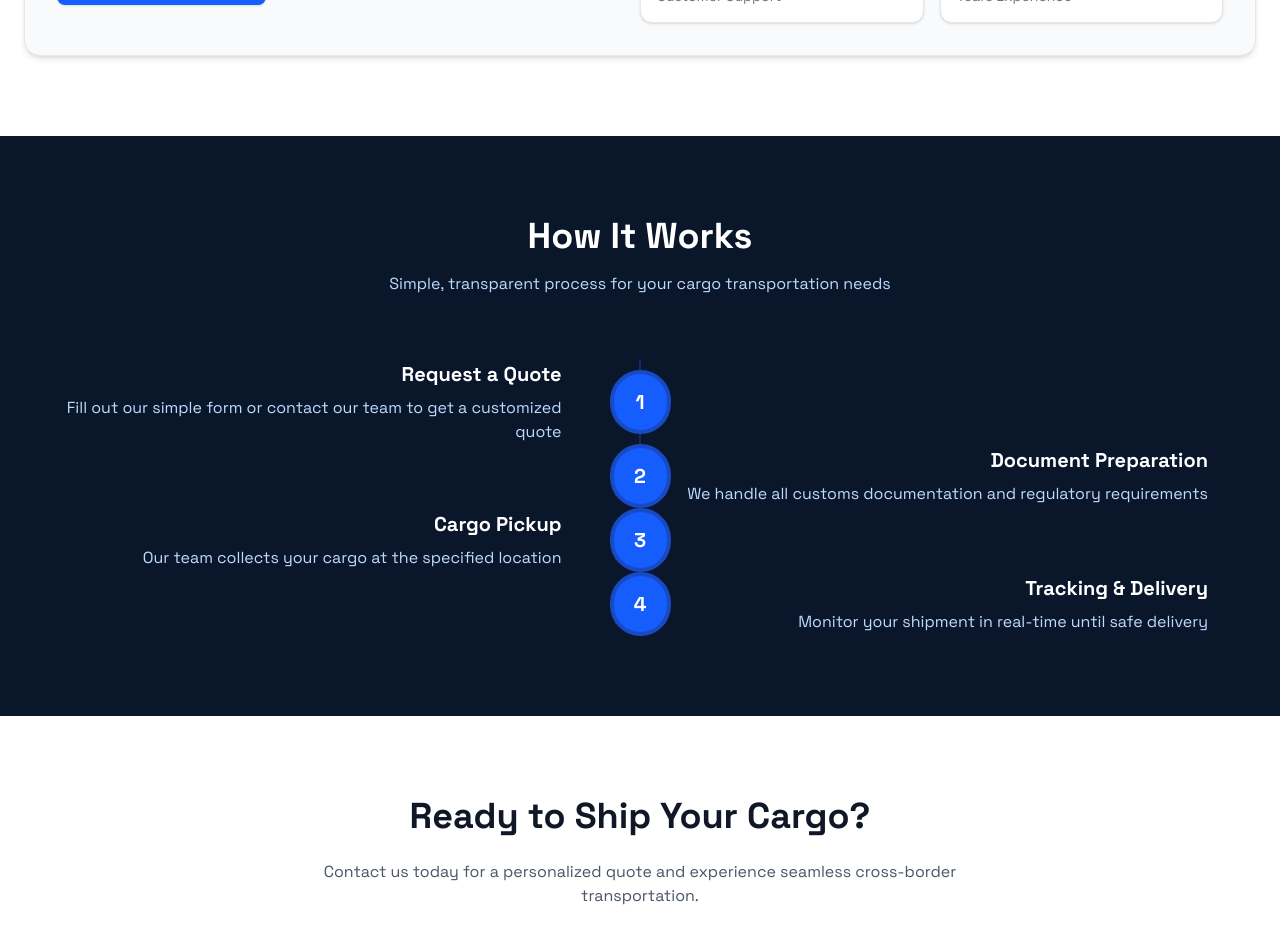
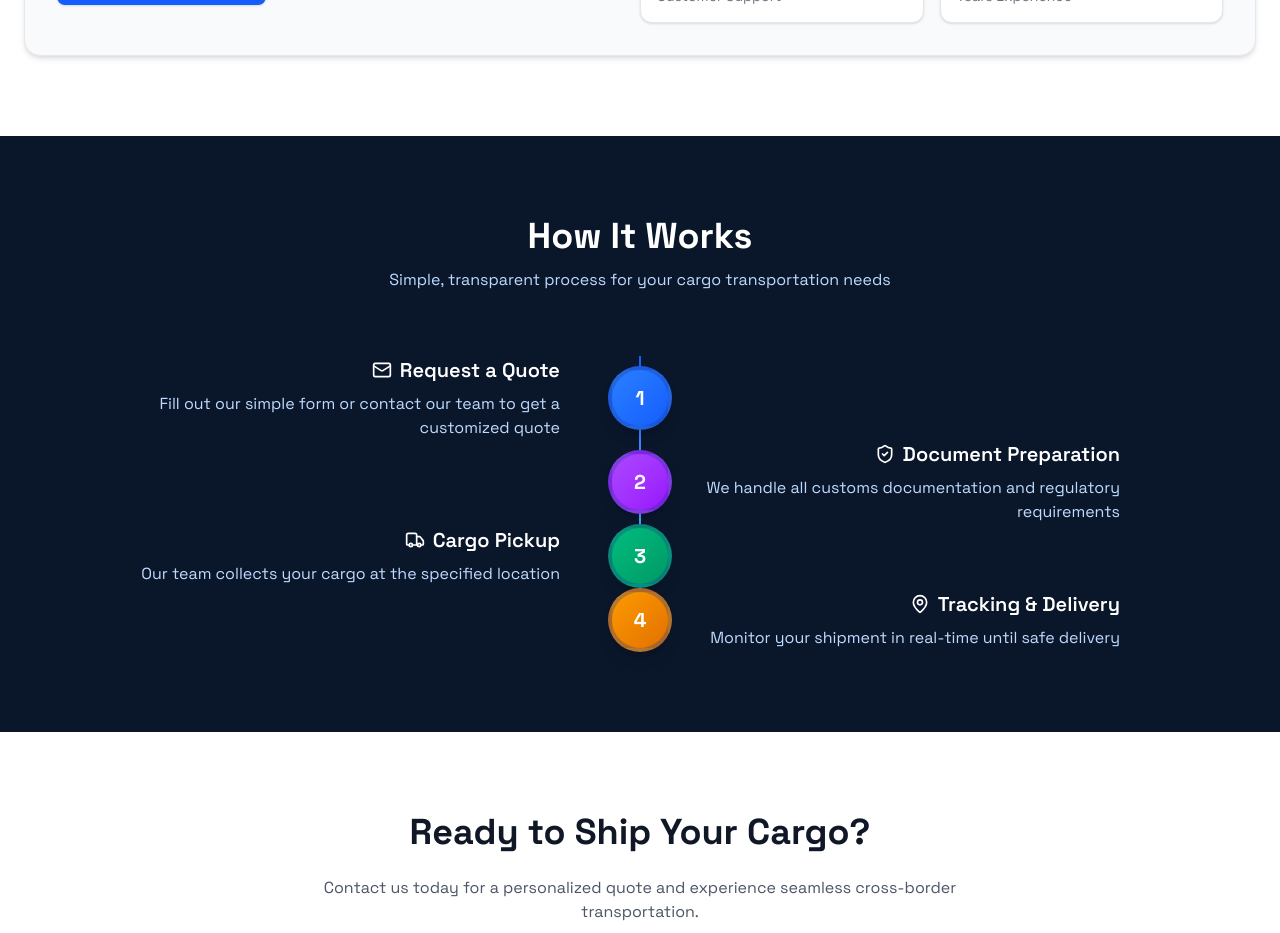
Before and after one commit to abate-Agegnehu/alikab_import_export, a React (Vite) app: page /consultancy in a window 1280 px wide. Shown: the part 1640-2573 px from the top of the page. Built offline with nearby package versions, Linux system fonts and the light colour scheme; a web font is replaced by a local one.

Commit message:
Transport page fixed

```diff
--- a/src/components/consultancy/MainConsultancy.jsx
+++ b/src/components/consultancy/MainConsultancy.jsx
@@ -184,99 +184,187 @@ const TransportMainPage = () => {
           </motion.div>
         </div>
       </section>
-
-      <section className="bg-[#0a162a] py-20">
-        <div className="mx-auto px-6 container">
+      <section className="bg-[#0a162a] py-12 md:py-20">
+        <div className="mx-auto px-4 sm:px-6 container">
           <motion.div
-            className="mb-16 text-center"
+            className="mb-12 md:mb-16 text-center"
             initial={{ opacity: 0, y: 20 }}
             whileInView={{ opacity: 1, y: 0 }}
             transition={{ duration: 0.6 }}
             viewport={{ once: true }}
           >
-            <h2 className="mb-4 font-bold text-3xl md:text-4xl">
+            <h2 className="mb-3 font-bold text-white text-2xl sm:text-3xl md:text-4xl">
               How It Works
             </h2>
-            <p className="mx-auto max-w-2xl text-blue-200">
+            <p className="mx-auto max-w-2xl text-blue-200 text-sm sm:text-base">
               Simple, transparent process for your cargo transportation needs
             </p>
           </motion.div>
 
           <div className="relative">
-            <div className="hidden md:block top-0 left-1/2 absolute bg-blue-800/50 w-0.5 h-full -translate-x-1/2 transform"></div>
+            {/* Vertical line - hidden on mobile */}
+            <div className="hidden md:block top-0 left-1/2 absolute bg-gradient-to-b from-blue-600 via-blue-400 to-blue-600 w-0.5 h-full -translate-x-1/2"></div>
 
-            <div className="space-y-12 md:space-y-0">
+            {/* Mobile timeline */}
+            <div className="md:hidden">
+              <div className="relative pl-6">
+                {/* Vertical line for mobile */}
+                <div className="top-0 left-0 absolute bg-blue-600/50 ml-3 w-0.5 h-full"></div>
+
+                <div className="space-y-8">
+                  {[
+                    {
+                      step: "1",
+                      title: "Request a Quote",
+                      description:
+                        "Fill out our simple form or contact our team to get a customized quote",
+                      icon: <Mail className="w-5 h-5" />,
+                      color: "from-blue-500 to-blue-600",
+                    },
+                    {
+                      step: "2",
+                      title: "Document Preparation",
+                      description:
+                        "We handle all customs documentation and regulatory requirements",
+                      icon: <ShieldCheck className="w-5 h-5" />,
+                      color: "from-purple-500 to-purple-600",
+                    },
+                    {
+                      step: "3",
+                      title: "Cargo Pickup",
+                      description:
+                        "Our team collects your cargo at the specified location",
+                      icon: <Truck className="w-5 h-5" />,
+                      color: "from-emerald-500 to-emerald-600",
+                    },
+                    {
+                      step: "4",
+                      title: "Tracking & Delivery",
+                      description:
+                        "Monitor your shipment in real-time until safe delivery",
+                      icon: <MapPin className="w-5 h-5" />,
+                      color: "from-amber-500 to-amber-600",
+                    },
+                  ].map((item, index) => (
+                    <motion.div
+                      key={index}
+                      className="relative pl-8"
+                      initial={{ opacity: 0, y: 20 }}
+                      whileInView={{ opacity: 1, y: 0 }}
+                      transition={{ duration: 0.6, delay: index * 0.1 }}
+                      viewport={{ once: true }}
+                    >
+                      {/* Step number bubble */}
+                      <div
+                        className={`absolute -left-1 top-0 flex items-center justify-center rounded-full w-8 h-8 bg-gradient-to-br ${item.color} shadow-lg`}
+                      >
+                        <span className="font-bold text-white text-sm">
+                          {item.step}
+                        </span>
+                      </div>
+
+                      {/* Content */}
+                      <div className="space-y-2 pt-1">
+                        <h3 className="font-semibold text-white text-lg">
+                          {item.title}
+                        </h3>
+                        <p className="text-blue-200 text-sm leading-relaxed">
+                          {item.description}
+                        </p>
+                      </div>
+                    </motion.div>
+                  ))}
+                </div>
+              </div>
+            </div>
+
+            {/* Desktop layout */}
+            <div className="hidden md:block space-y-0">
               {[
                 {
                   step: "1",
                   title: "Request a Quote",
                   description:
                     "Fill out our simple form or contact our team to get a customized quote",
-                  icon: <Mail className="w-6 h-6" />,
+                  icon: <Mail className="w-5 h-5" />,
+                  color: "from-blue-500 to-blue-600",
                 },
                 {
                   step: "2",
                   title: "Document Preparation",
                   description:
                     "We handle all customs documentation and regulatory requirements",
-                  icon: <ShieldCheck className="w-6 h-6" />,
+                  icon: <ShieldCheck className="w-5 h-5" />,
+                  color: "from-purple-500 to-purple-600",
                 },
                 {
                   step: "3",
                   title: "Cargo Pickup",
                   description:
                     "Our team collects your cargo at the specified location",
-                  icon: <Truck className="w-6 h-6" />,
+                  icon: <Truck className="w-5 h-5" />,
+                  color: "from-emerald-500 to-emerald-600",
                 },
                 {
                   step: "4",
                   title: "Tracking & Delivery",
                   description:
                     "Monitor your shipment in real-time until safe delivery",
-                  icon: <MapPin className="w-6 h-6" />,
+                  icon: <MapPin className="w-5 h-5" />,
+                  color: "from-amber-500 to-amber-600",
                 },
               ].map((item, index) => (
                 <motion.div
                   key={index}
-                  className="flex md:flex-row flex-col items-center"
+                  className="relative flex flex-row items-center"
                   initial={{ opacity: 0, y: 20 }}
                   whileInView={{ opacity: 1, y: 0 }}
                   transition={{ duration: 0.6, delay: index * 0.1 }}
                   viewport={{ once: true }}
                 >
                   <div
-                    className={`md:w-1/2 ${
-                      index % 2 === 0
-                        ? "md:pr-12 md:text-right"
-                        : "md:pl-12 md:text-left"
-                    } mb-6 md:mb-0`}
+                    className={`w-1/2 ${
+                      index % 2 === 0 ? "pr-12 text-right" : "pl-12 text-left"
+                    }`}
                   >
                     {index % 2 === 0 && (
-                      <>
-                        <h3 className="mb-2 font-bold text-xl">{item.title}</h3>
+                      <div className="ml-auto max-w-md">
+                        <div className="inline-flex items-center gap-2 mb-2">
+                          {item.icon}
+                          <h3 className="font-semibold text-white text-xl">
+                            {item.title}
+                          </h3>
+                        </div>
                         <p className="text-blue-200">{item.description}</p>
-                      </>
+                      </div>
                     )}
                   </div>
 
-                  <div className="z-10 relative flex justify-center items-center bg-blue-600 mx-auto border-4 border-blue-900/50 rounded-full w-16 h-16">
-                    <div className="font-bold text-white text-xl">
-                      {item.step}
+                  <div className="z-10 relative flex justify-center items-center mx-auto">
+                    <div
+                      className={`rounded-full w-16 h-16 flex items-center justify-center bg-gradient-to-br ${item.color} shadow-lg border-4 border-blue-900/30`}
+                    >
+                      <span className="font-bold text-white text-xl">
+                        {item.step}
+                      </span>
                     </div>
                   </div>
 
                   <div
-                    className={`md:w-1/2 ${
-                      index % 2 === 0
-                        ? "md:pl-12 md:text-left"
-                        : "md:pr-12 md:text-right"
-                    } mt-6 md:mt-0`}
+                    className={`w-1/2 ${
+                      index % 2 === 0 ? "pl-12 text-left" : "pr-12 text-right"
+                    }`}
                   >
                     {index % 2 !== 0 && (
-                      <>
-                        <h3 className="mb-2 font-bold text-xl">{item.title}</h3>
+                      <div className="mr-auto max-w-md">
+                        <div className="inline-flex items-center gap-2 mb-2">
+                          {item.icon}
+                          <h3 className="font-semibold text-white text-xl">
+                            {item.title}
+                          </h3>
+                        </div>
                         <p className="text-blue-200">{item.description}</p>
-                      </>
+                      </div>
                     )}
                   </div>
                 </motion.div>
```
